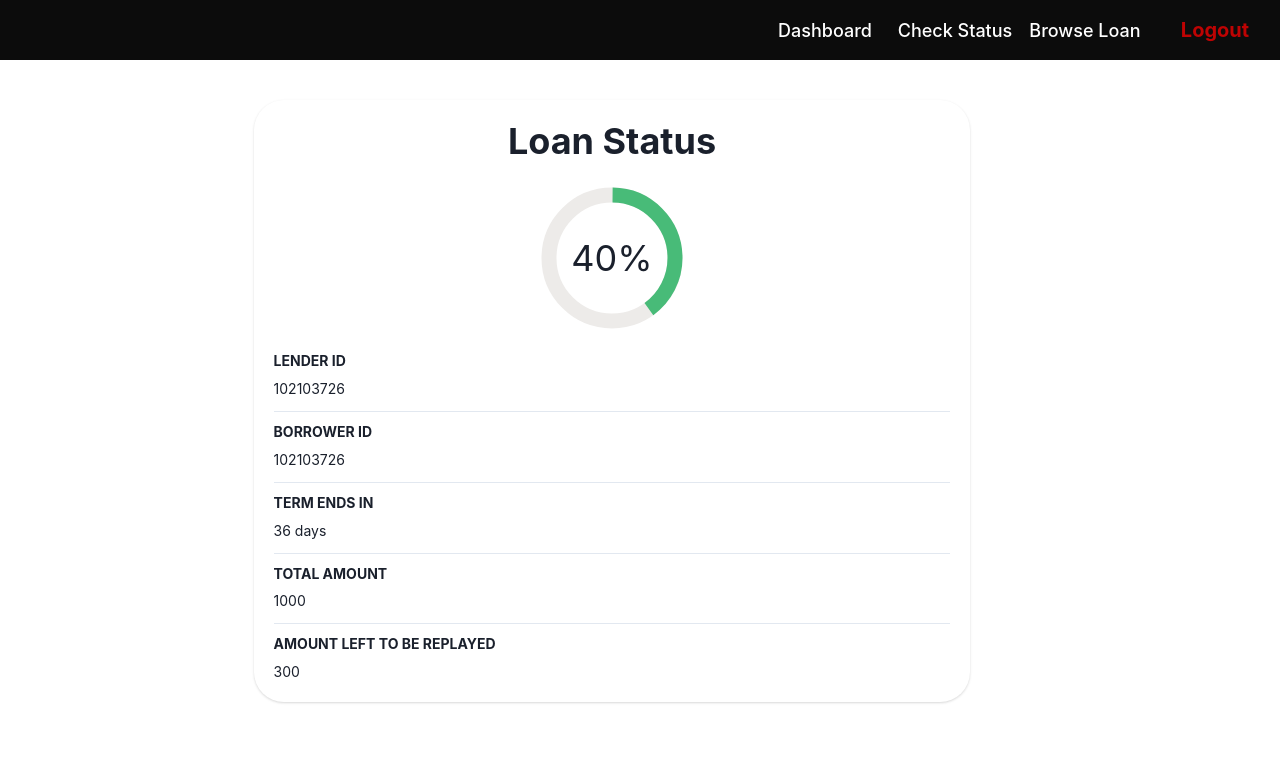
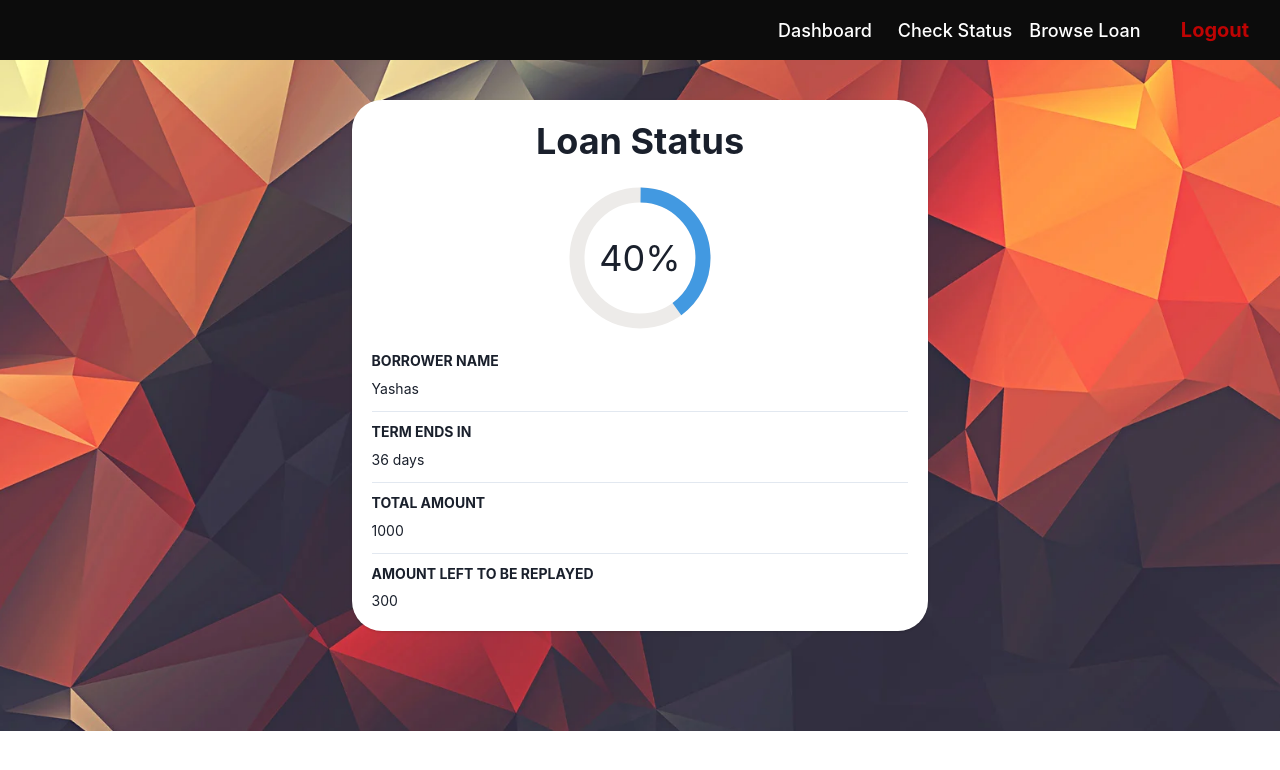
Before and after one commit to Yashaskirnapure/LoanLink_frontend, a React (Create React App) app: page /lenderstatus in a window 1280 px wide. Shown: the top 770 px of the page. Built offline with nearby package versions, Linux system fonts and the light colour scheme.

Commit message:
background changed

```diff
--- a/src/UserPages/addlisting.jsx
+++ b/src/UserPages/addlisting.jsx
@@ -73,7 +73,7 @@ const Addlisting = () => {
   }
 
   return (
-    <div className=''>
+    <div className='polygon'>
         <Header />
         <div className="add-form">
             <FormControl
--- a/src/UserPages/borrower.jsx
+++ b/src/UserPages/borrower.jsx
@@ -181,7 +181,9 @@ const Borrower = () => {
                     </CircularProgress>
                   </CardBody>
                   <CardFooter>
-                    <Button>View here</Button>
+                    <Link to={'/borrowerstatus'}>
+                      <Button>View here</Button>
+                    </Link>
                   </CardFooter>
                 </Card>
                 <Card
--- a/src/UserPages/borrower_status.jsx
+++ b/src/UserPages/borrower_status.jsx
@@ -9,7 +9,7 @@ import { CircularProgress, CircularProgressLabel } from '@chakra-ui/react'
 const BorrowerStatus = () => {
   return (
     <>
-      <div className=''>
+      <div className='polygon status-body'>
         <Header />
         <div className="status-page">
             <Card
@@ -22,7 +22,7 @@ const BorrowerStatus = () => {
               <Box margin={'auto'}>
                 <CircularProgress
                   value={40}
-                  color='green.400'
+                  color='blue.400'
                   size='150px'
                 >
                   <CircularProgressLabel>40%</CircularProgressLabel>
@@ -33,14 +33,6 @@ const BorrowerStatus = () => {
                   <Box>
                     <Heading size='xs' textTransform='uppercase'>
                       Lender Name
-                    </Heading>
-                    <Text pt='2' fontSize='sm'>
-                      Yashas
-                    </Text>
-                  </Box>
-                  <Box>
-                    <Heading size='xs' textTransform='uppercase'>
-                      Borrower Name
                     </Heading>
                     <Text pt='2' fontSize='sm'>
                       Yashas
--- a/src/UserPages/lender.jsx
+++ b/src/UserPages/lender.jsx
@@ -181,7 +181,9 @@ const Lender = () => {
                     </CircularProgress>
                   </CardBody>
                   <CardFooter>
-                    <Button>View here</Button>
+                    <Link to={'/lenderstatus'}>
+                      <Button>View here</Button>
+                    </Link>
                   </CardFooter>
                 </Card>
                 <Card
--- a/src/UserPages/lender_status.jsx
+++ b/src/UserPages/lender_status.jsx
@@ -8,7 +8,7 @@ import { CircularProgress, CircularProgressLabel } from '@chakra-ui/react'
 const LenderStatus = () => {
   return (
     <>
-      <div className=''>
+      <div className='polygon status-body'>
         <Header />
         <div className="status-page">
             <Card
@@ -21,7 +21,7 @@ const LenderStatus = () => {
               <Box margin={'auto'}>
                 <CircularProgress
                   value={40}
-                  color='green.400'
+                  color='blue.400'
                   size='150px'
                 >
                   <CircularProgressLabel>40%</CircularProgressLabel>
@@ -31,18 +31,10 @@ const LenderStatus = () => {
                 <Stack divider={<StackDivider />} spacing='3'>
                   <Box>
                     <Heading size='xs' textTransform='uppercase'>
-                      Lender ID
+                      Borrower Name
                     </Heading>
                     <Text pt='2' fontSize='sm'>
-                      102103726
-                    </Text>
-                  </Box>
-                  <Box>
-                    <Heading size='xs' textTransform='uppercase'>
-                      Borrower ID
-                    </Heading>
-                    <Text pt='2' fontSize='sm'>
-                      102103726
+                      Yashas
                     </Text>
                   </Box>
                   <Box>
--- a/src/styles/loans.css
+++ b/src/styles/loans.css
@@ -2,6 +2,7 @@
     box-sizing: border-box;
 }
 .loans-list{
+    margin: 10px;
     display: flex;
     justify-content: center;
     align-items: center;
--- a/src/styles/status.css
+++ b/src/styles/status.css
@@ -6,8 +6,14 @@
 }
 .status-page{
     width: 80%;
-    margin: 100px;
+    padding: 100px;
     display: flex;
     align-items: center;
     justify-content: center;
 }
+.polygon{
+    background-image: url('../public/polygonal.webp');
+    background-position: center;
+    background-repeat: no-repeat;
+    background-size: cover;
+}
```
Also changed, not shown: src/public/polygon-background.jpg (added), src/public/polygonal.webp (added).
